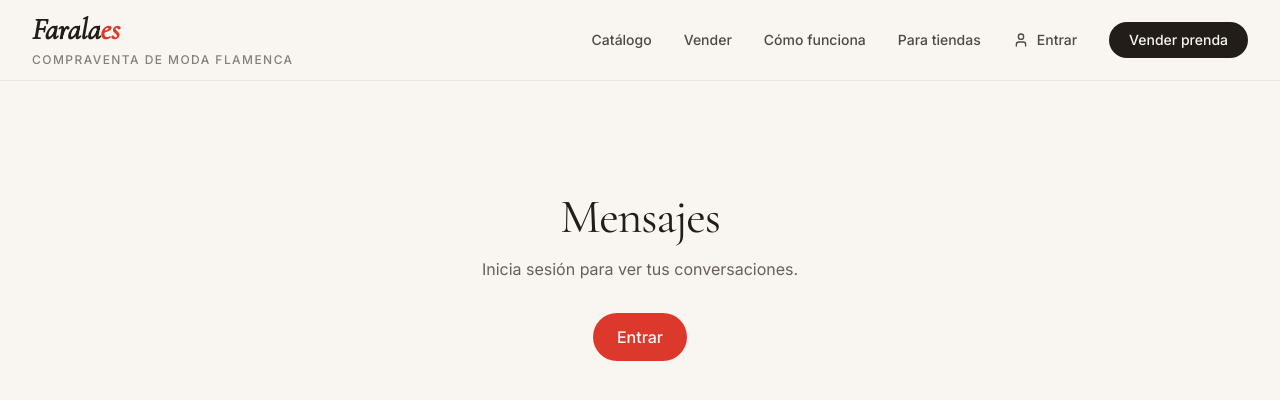
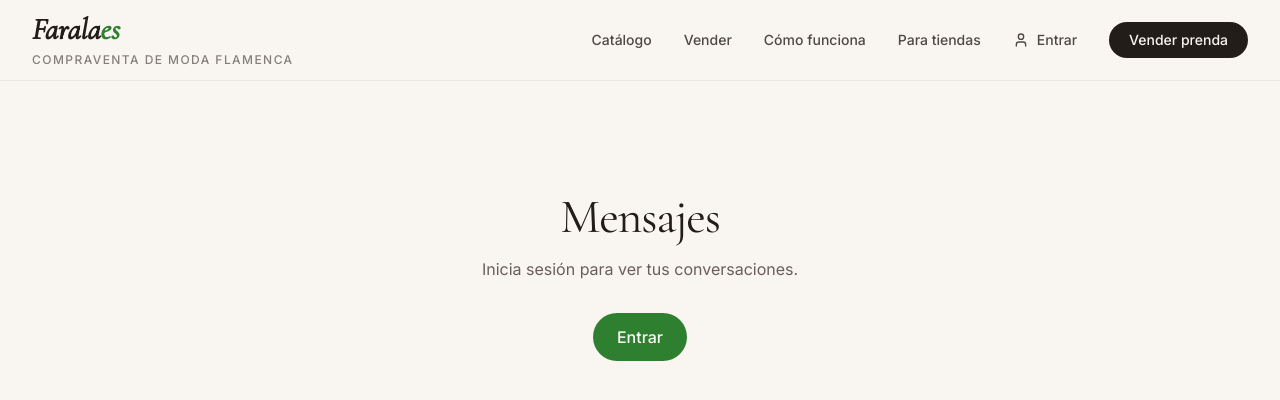
Before and after one commit to gregoriomarin44-ops/faralaes-app, a React (Vite) app: page /mensajes in a window 1280 px wide. Shown: the top 400 px of the page. Built offline with nearby package versions, Linux system fonts and the light colour scheme; the HTML template or start-up script is replaced by a standard one.

Commit message:
Cambio de branding: rojo → verde

```diff
--- a/src/components/Catalog.tsx
+++ b/src/components/Catalog.tsx
@@ -547,7 +547,7 @@ Ubicación: ${listing.location || "Sin ubicación"}
                             event.stopPropagation();
                             startConversation(p);
                           }}
-                          className="w-full inline-flex items-center justify-center gap-2 px-4 py-2.5 rounded-full bg-[#25D366] text-white text-sm font-semibold hover:bg-[#1DA851] transition-smooth shadow-sm"
+                          className="w-full inline-flex items-center justify-center gap-2 px-4 py-2.5 rounded-full bg-[#2E7D32] text-white text-sm font-semibold hover:bg-[#1B5E20] transition-smooth shadow-sm"
                         >
                           <Mail className="w-4 h-4" /> Enviar mensaje
                         </button>
@@ -557,7 +557,7 @@ Ubicación: ${listing.location || "Sin ubicación"}
                             target="_blank"
                             rel="noopener noreferrer"
                             onClick={(event) => event.stopPropagation()}
-                            className="w-full inline-flex items-center justify-center gap-2 px-4 py-2.5 rounded-full bg-background border border-[#25D366]/70 text-[#128C3A] text-sm font-medium hover:bg-[#25D366]/10 transition-smooth"
+                            className="w-full inline-flex items-center justify-center gap-2 px-4 py-2.5 rounded-full bg-background border border-[#2E7D32]/70 text-[#2E7D32] text-sm font-medium hover:bg-[#E8F5E9] transition-smooth"
                           >
                             <MessageCircle className="w-4 h-4" /> WhatsApp
                           </a>
@@ -569,7 +569,7 @@ Ubicación: ${listing.location || "Sin ubicación"}
                               event.stopPropagation();
                               navigate("/auth");
                             }}
-                            className="w-full inline-flex items-center justify-center gap-2 px-4 py-2.5 rounded-full bg-background border border-[#25D366]/70 text-[#128C3A] text-sm font-medium hover:bg-[#25D366]/10 transition-smooth"
+                            className="w-full inline-flex items-center justify-center gap-2 px-4 py-2.5 rounded-full bg-background border border-[#2E7D32]/70 text-[#2E7D32] text-sm font-medium hover:bg-[#E8F5E9] transition-smooth"
                           >
                             <MessageCircle className="w-4 h-4" /> Inicia sesión para WhatsApp
                           </button>
--- a/src/components/ForShops.tsx
+++ b/src/components/ForShops.tsx
@@ -5,7 +5,7 @@ export const ForShops = () => (
     <div className="container">
       <div className="max-w-3xl mx-auto text-center">
         <div className="inline-flex w-14 h-14 rounded-full bg-primary/20 items-center justify-center mb-6">
-          <Store className="w-6 h-6 text-primary-glow" />
+          <Store className="w-6 h-6 text-primary" />
         </div>
         <h2 className="font-serif text-3xl md:text-5xl mb-5 text-balance">
           ¿Eres tienda, modista o profesional?
@@ -15,7 +15,7 @@ export const ForShops = () => (
         </p>
         <a
           href="mailto:gregoriomarin44@gmail.com?subject=Quiero%20aparecer%20en%20Faralaes"
-          className="inline-flex items-center gap-2 px-7 py-4 rounded-full bg-primary text-primary-foreground font-medium hover:bg-primary-glow transition-smooth shadow-coral"
+          className="inline-flex items-center gap-2 px-7 py-4 rounded-full bg-primary text-primary-foreground font-medium hover:bg-primary-deep transition-smooth shadow-coral"
         >
           Quiero aparecer en Faralaes
           <ArrowRight className="w-4 h-4" />
--- a/src/index.css
+++ b/src/index.css
@@ -4,7 +4,7 @@
 @tailwind components;
 @tailwind utilities;
 
-/* Faralaes design system — cream, ink black, coral accent */
+/* Faralaes design system — cream, ink black, green accent */
 
 @layer base {
   :root {
@@ -17,10 +17,10 @@
     --popover: 0 0% 100%;
     --popover-foreground: 20 14% 12%;
 
-    --primary: 4 72% 52%;            /* coral / rojo flamenco */
+    --primary: 122 46% 34%;          /* verde Faralaes #2E7D32 */
     --primary-foreground: 36 38% 98%;
-    --primary-glow: 8 82% 62%;
-    --primary-deep: 358 68% 38%;
+    --primary-glow: 123 39% 94%;
+    --primary-deep: 124 55% 24%;
 
     --secondary: 36 30% 90%;
     --secondary-foreground: 20 14% 12%;
@@ -36,14 +36,14 @@
 
     --border: 30 18% 86%;
     --input: 30 18% 88%;
-    --ring: 4 72% 52%;
+    --ring: 122 46% 34%;
 
     --radius: 0.85rem;
 
-    --gradient-coral: linear-gradient(135deg, hsl(4 72% 52%), hsl(8 82% 62%));
+    --gradient-coral: linear-gradient(135deg, hsl(122 46% 34%), hsl(123 39% 94%));
     --gradient-cream: linear-gradient(180deg, hsl(36 38% 96%), hsl(36 44% 92%));
     --shadow-soft: 0 8px 30px -12px hsl(20 14% 12% / 0.12);
-    --shadow-coral: 0 14px 40px -16px hsl(4 72% 52% / 0.45);
+    --shadow-coral: 0 14px 40px -16px hsl(122 46% 34% / 0.38);
     --transition-smooth: all 0.35s cubic-bezier(0.4, 0, 0.2, 1);
 
     --sidebar-background: 0 0% 98%;
@@ -63,8 +63,10 @@
     --card-foreground: 36 38% 96%;
     --popover: 20 14% 10%;
     --popover-foreground: 36 38% 96%;
-    --primary: 4 72% 56%;
+    --primary: 122 46% 40%;
     --primary-foreground: 36 38% 98%;
+    --primary-glow: 123 39% 18%;
+    --primary-deep: 124 55% 24%;
     --secondary: 20 10% 16%;
     --secondary-foreground: 36 38% 96%;
     --muted: 20 10% 14%;
@@ -75,7 +77,7 @@
     --destructive-foreground: 36 38% 98%;
     --border: 20 10% 18%;
     --input: 20 10% 18%;
-    --ring: 4 72% 56%;
+    --ring: 122 46% 40%;
   }
 }
 
--- a/src/pages/Messages.tsx
+++ b/src/pages/Messages.tsx
@@ -561,7 +561,7 @@ const Messages = () => {
                             <div
                               className={`max-w-[78%] rounded-2xl px-4 py-3 text-sm shadow-sm ${
                                 own
-                                  ? "rounded-br-md bg-[#DCF8C6] text-[#1f2d1f]"
+                                  ? "rounded-br-md bg-[#E8F5E9] text-[#1f2d1f]"
                                   : "rounded-bl-md bg-muted/80 text-foreground"
                               }`}
                             >
@@ -600,7 +600,7 @@ const Messages = () => {
                           key={reply}
                           type="button"
                           onClick={() => applyQuickReply(reply)}
-                          className="rounded-full border border-[#22C55E] bg-background px-3 py-1.5 text-xs font-medium text-[#15803D] hover:bg-[#DCF8C6] transition-smooth"
+                          className="rounded-full border border-[#2E7D32] bg-background px-3 py-1.5 text-xs font-medium text-[#2E7D32] hover:bg-[#E8F5E9] transition-smooth"
                         >
                           {reply}
                         </button>
@@ -615,7 +615,7 @@ const Messages = () => {
                         maxLength={2000}
                         className="flex-1 rounded-full border border-input bg-background px-5 py-3 text-sm focus:outline-none focus:ring-2 focus:ring-ring/40"
                       />
-                      <Button type="submit" disabled={sending} className="rounded-full bg-[#22C55E] text-white hover:bg-[#16A34A]">
+                      <Button type="submit" disabled={sending} className="rounded-full bg-[#2E7D32] text-white hover:bg-[#1B5E20]">
                         <Send className="w-4 h-4" />
                         Enviar
                       </Button>
```
